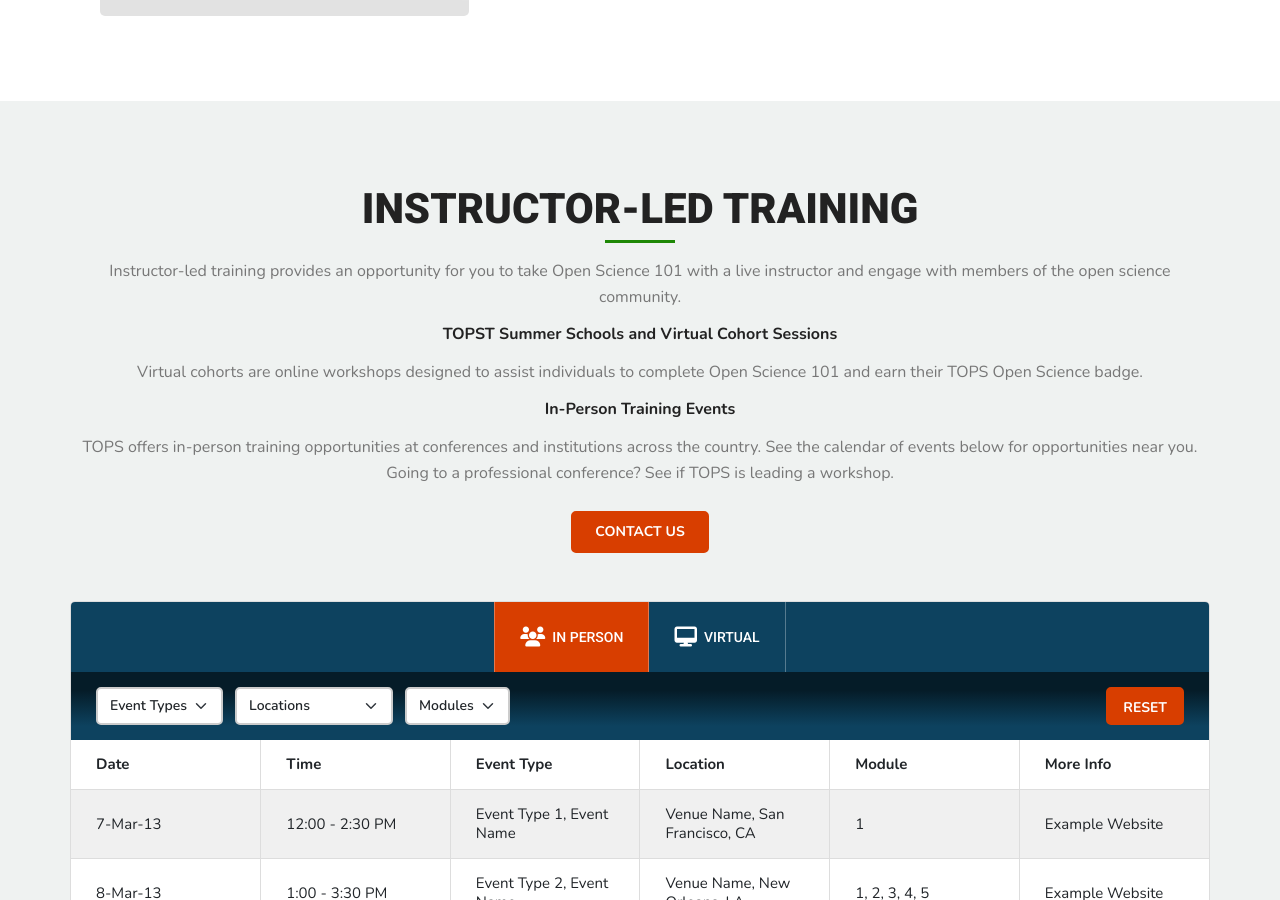
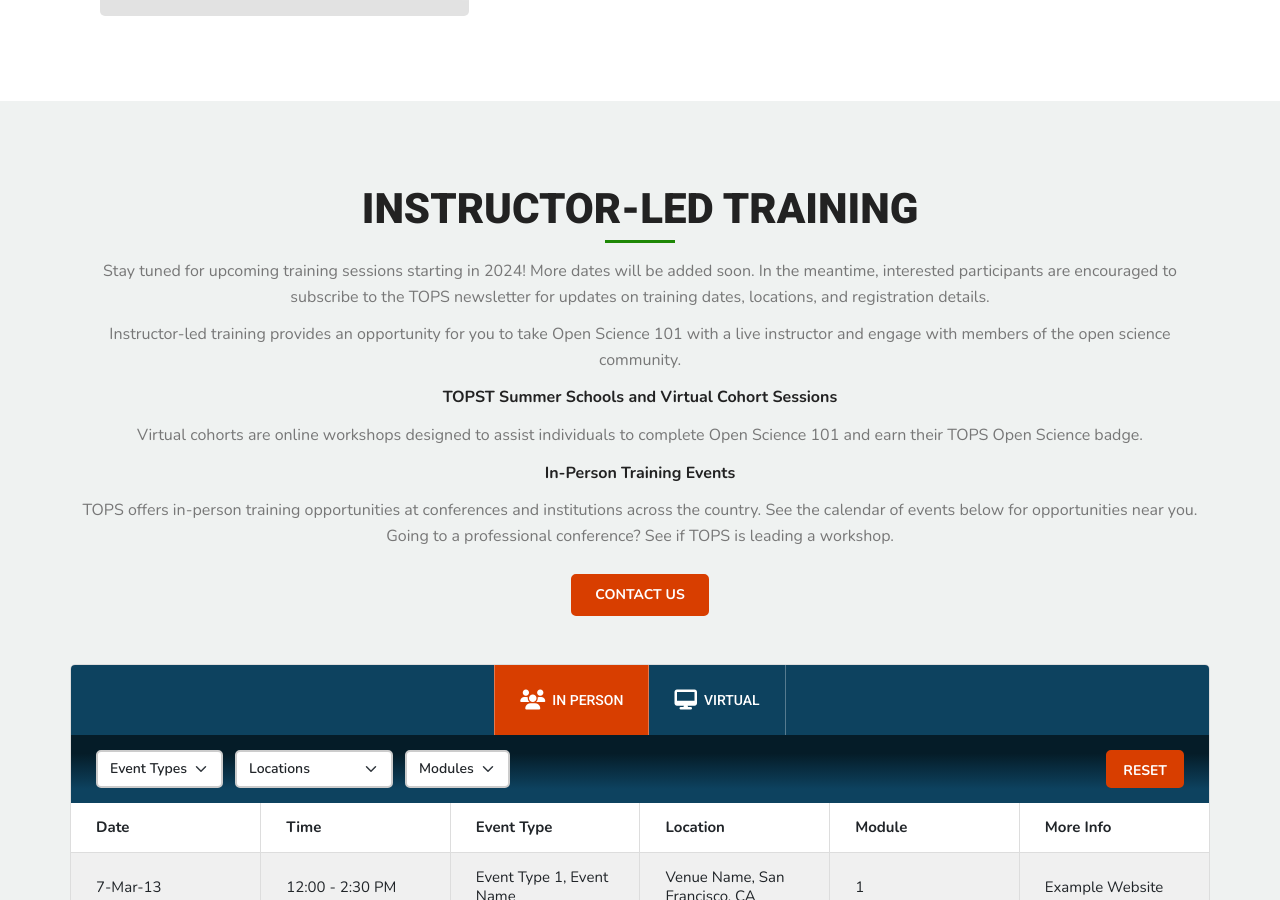
Before and after one commit to bressler1995/TOPS-Website-Front-End, a Jekyll site: the page built from pages/takeos101.md, in a window 1280 px wide and 900 px high, scrolled down 1118 px. Built offline with Jekyll 4.4.1, drawn with Linux system fonts in a browser that asks for light colours.

Commit message:
Add new content to instructor led

```diff
--- a/_includes/takeos101/instructorled.html
+++ b/_includes/takeos101/instructorled.html
@@ -4,6 +4,7 @@
       <div class="col-12 tops_workshops_primary_content primary_content_md">
         <h2 class="text-center mb-2">Instructor-Led Training</h2>
         <div class="tops_divider div_larger justify-content-center mb-3"><div class="div_inner"></div></div>
+        <p>Stay tuned for upcoming training sessions starting in 2024! More dates will be added soon. In the meantime, interested participants are encouraged to subscribe to the TOPS newsletter for updates on training dates, locations, and registration details.</p>
         <p>Instructor-led training provides an opportunity for you to take Open Science 101 with a live instructor and engage with members of the open science community.</p>
         <p><b>TOPST Summer Schools and Virtual Cohort Sessions</b></p>
         <p>Virtual cohorts are online workshops designed to assist individuals to complete Open Science 101 and earn their TOPS Open Science badge.</p>
```
